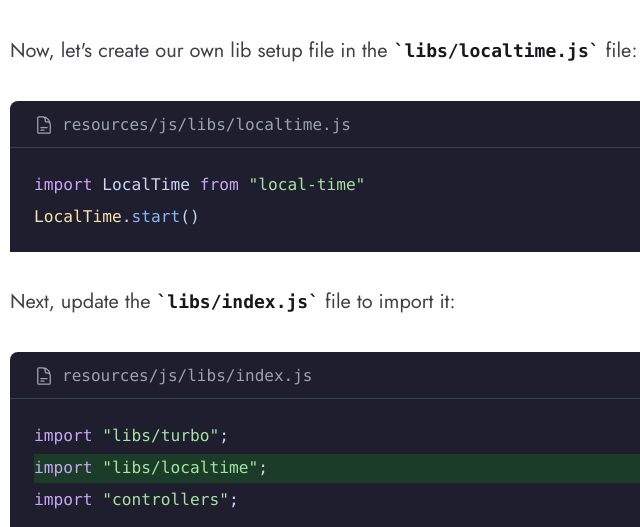
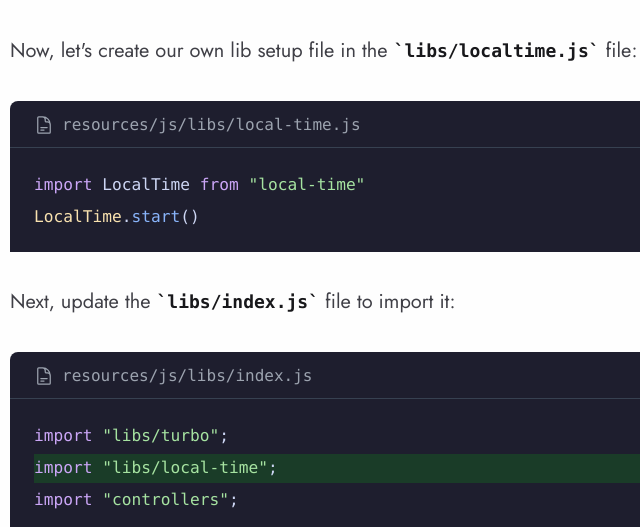
Before and after one commit to hotwired-laravel/turbo-laravel-site, a plain HTML site: page bootcamp/listing-chirps/index.html in a window 1280 px wide. Shown: the part 5263-5790 px from the top of the page, 346-986 px from the left. Drawn offline with Linux system fonts and the light colour scheme.

Commit message:
deploy: b9e4e60cbf926e263361458c6db1bdccd2edc553

```diff
--- a/bootcamp/listing-chirps/index.html
+++ b/bootcamp/listing-chirps/index.html
@@ -392,7 +392,7 @@
                 <path stroke-linecap="round" stroke-linejoin="round" d="M19.5 14.25v-2.625a3.375 3.375 0 0 0-3.375-3.375h-1.5A1.125 1.125 0 0 1 13.5 7.125v-1.5a3.375 3.375 0 0 0-3.375-3.375H8.25m0 12.75h7.5m-7.5 3H12M10.5 2.25H5.625c-.621 0-1.125.504-1.125 1.125v17.25c0 .621.504 1.125 1.125 1.125h12.75c.621 0 1.125-.504 1.125-1.125V11.25a9 9 0 0 0-9-9Z" />
             </svg>
 
-            <span class="whitespace-nowrap">resources/js/libs/localtime.js</span>
+            <span class="whitespace-nowrap">resources/js/libs/local-time.js</span>
         </div>
 
                 <button title="Copy to clipboard" data-action="clipboard#copy" type="button">
@@ -431,7 +431,7 @@
     </p>
 
 <pre><code class="language-js"><span class="hl-keyword">import</span> <span class="hl-value">&quot;libs/turbo&quot;</span>;
-<span class="hl-addition"><span class="hl-keyword">import</span> <span class="hl-value">&quot;libs/localtime&quot;</span>;</span>
+<span class="hl-addition"><span class="hl-keyword">import</span> <span class="hl-value">&quot;libs/local-time&quot;</span>;</span>
 <span class="hl-keyword">import</span> <span class="hl-value">&quot;controllers&quot;</span>;
 </code></pre>
 
```
Also changed, not shown: bootcamp/search/index.html (+1 -1 lines).
